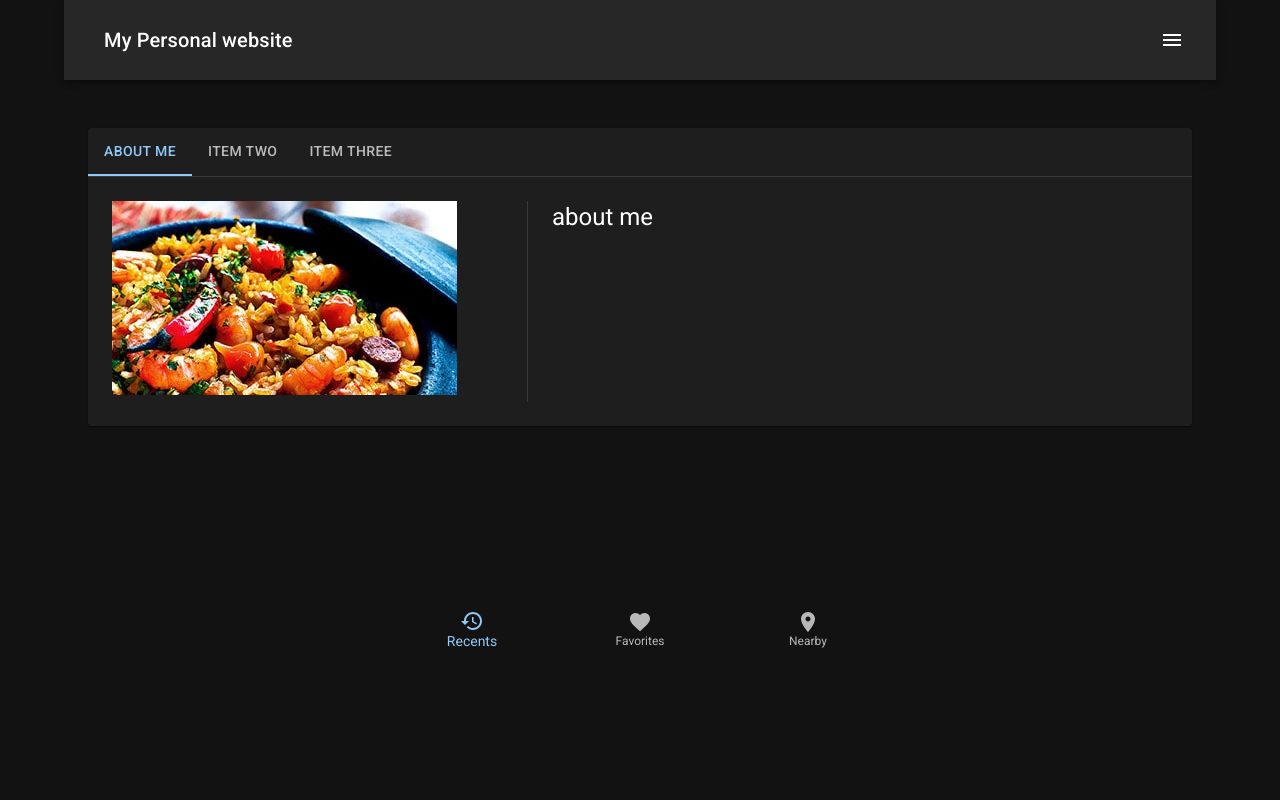
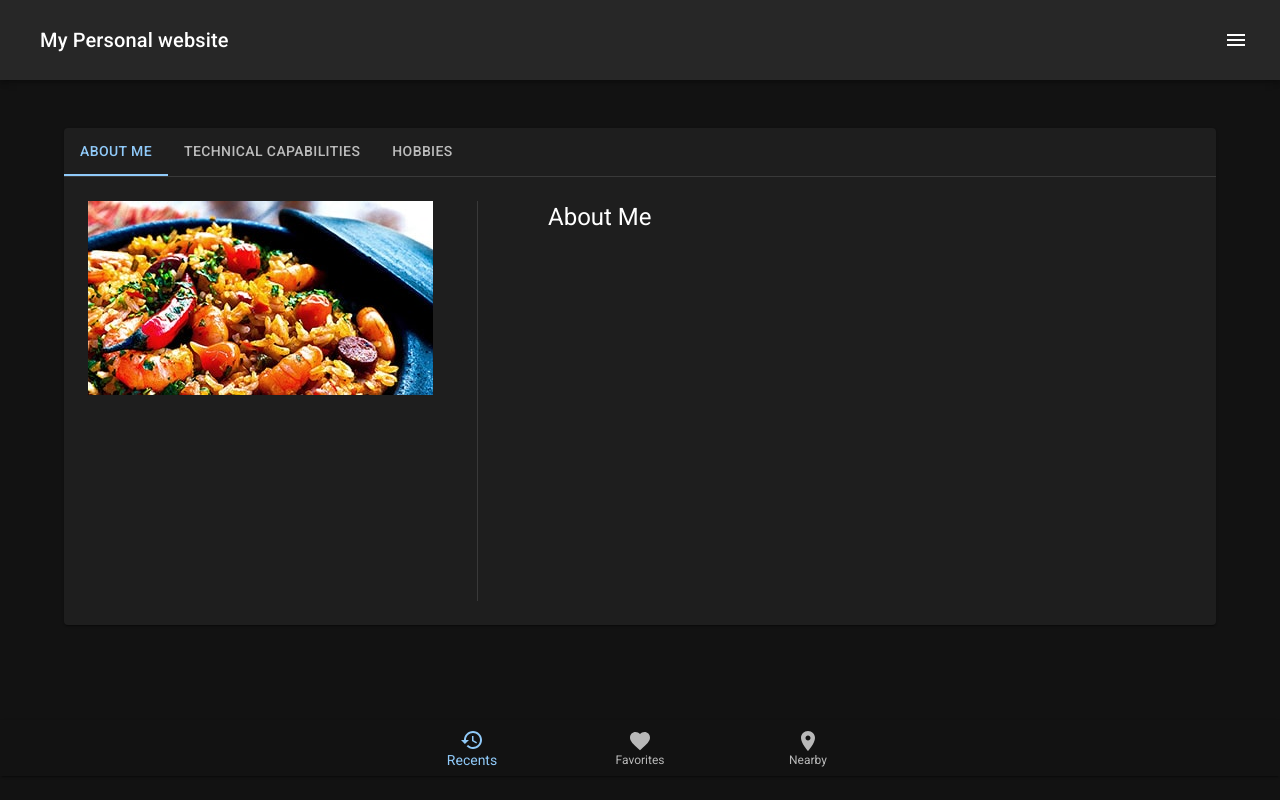
Before and after one commit to MehradKahbazi/personal-website, a React (Create React App) app: page / in a window 1280 px wide. Built offline with nearby package versions, Linux system fonts and the light colour scheme; no server answers.

Commit message:
style: style fixes

```diff
--- a/src/components/Footer.js
+++ b/src/components/Footer.js
@@ -5,16 +5,18 @@ import RestoreIcon from '@mui/icons-material/Restore';
 import FavoriteIcon from '@mui/icons-material/Favorite';
 import LocationOnIcon from '@mui/icons-material/LocationOn';
 import { useState } from 'react';
+import { Paper } from '@mui/material';
 
 export default function Footer() {
   const [value, setValue] = useState(0);
 
   return (
-    <Box component="footer" square variant="outlined" sx={{marginTop: 'calc(10% + 60px)',
-    position: 'relative',
-    bottom: 0,
-    width: '100%'
+    <Box component="footer" square variant="outlined" sx={{
+      position: 'relative',
+      bottom: 0,
+      width: '100%',
     }}>
+      <Paper>
       <BottomNavigation
         showLabels
         value={value}
@@ -26,6 +28,7 @@ export default function Footer() {
         <BottomNavigationAction label="Favorites" icon={<FavoriteIcon />} />
         <BottomNavigationAction label="Nearby" icon={<LocationOnIcon />} />
       </BottomNavigation>
+      </Paper>
     </Box>
   );
 }
--- a/src/components/Tabs.js
+++ b/src/components/Tabs.js
@@ -28,26 +28,26 @@ export default function BasicTabs() {
       <Box sx={{ borderBottom: 1, borderColor: 'divider' }}>
         <Tabs value={value} onChange={handleChange} aria-label="basic tabs example">
           <Tab label="About Me" {...a11yProps(0)} />
-          <Tab label="Item Two" {...a11yProps(1)} />
-          <Tab label="Item Three" {...a11yProps(2)} />
+          <Tab label="Technical Capabilities" {...a11yProps(1)} />
+          <Tab label="Hobbies" {...a11yProps(2)} />
         </Tabs>
       </Box>
       <CustomTabPanel value={value} index={0}>
-        <Grid container justifyContent='space-between'>
-            <Grid item sm={12} lg={5}>
-                <img src={sampleImage} />
+        <Grid container justifyContent='space-between' sx={{minHeight: '50vh'}}>
+            <Grid item sm={12} lg={4}>
+                <img src={sampleImage} alt='avatar'/>
             </Grid>
                 <Divider orientation="vertical" flexItem sx={{ ml: "-50px" }}/>
             <Grid item sm={12} lg={7}>
-                <Typography variant='h5'>about me</Typography>
+                <Typography variant='h5'>About Me</Typography>
             </Grid>
         </Grid>
       </CustomTabPanel>
       <CustomTabPanel value={value} index={1}>
-        Item Two
+        Technical Capabilities
       </CustomTabPanel>
       <CustomTabPanel value={value} index={2}>
-        Item Three
+        Hobbies
       </CustomTabPanel>
     </Box>
   );
--- a/src/layout/MainLayout.js
+++ b/src/layout/MainLayout.js
@@ -22,7 +22,7 @@ const MainLayout = () => {
   return (
     <>
       <CssBaseline />
-      <Container sx={{ minHeight: "100vh" }}>
+      <Container sx={{ minHeight: "90vh" }} maxWidth={false} disableGutters>
         <AppBar position="sticky">
           <Toolbar variant="myVariant">
             <Typography variant="h6" marginLeft={2}>
@@ -37,8 +37,8 @@ const MainLayout = () => {
           <DrawerList toggleDrawer={toggleDrawer} />
         </Drawer>
         <Outlet />
+      </Container>
         <Footer />
-      </Container>
     </>
   );
 };
```
